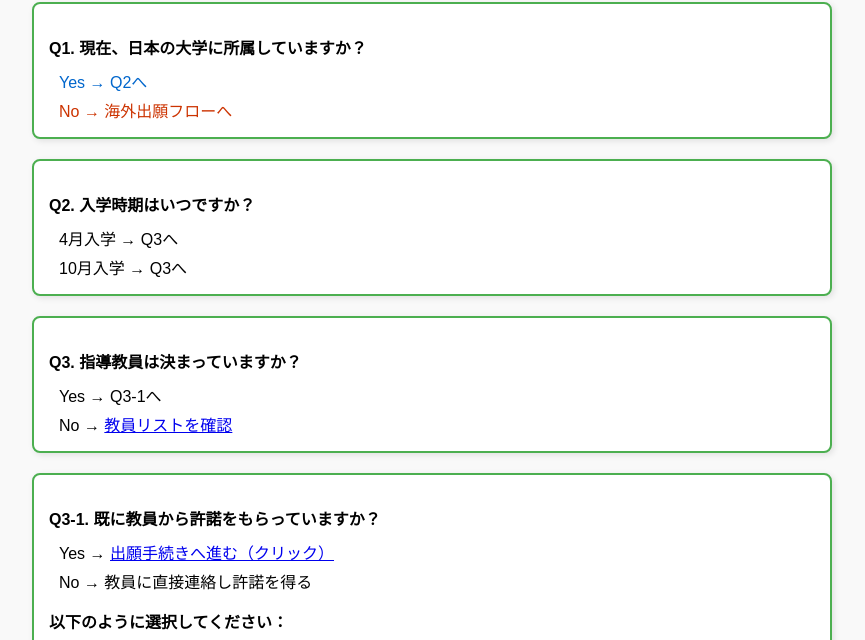
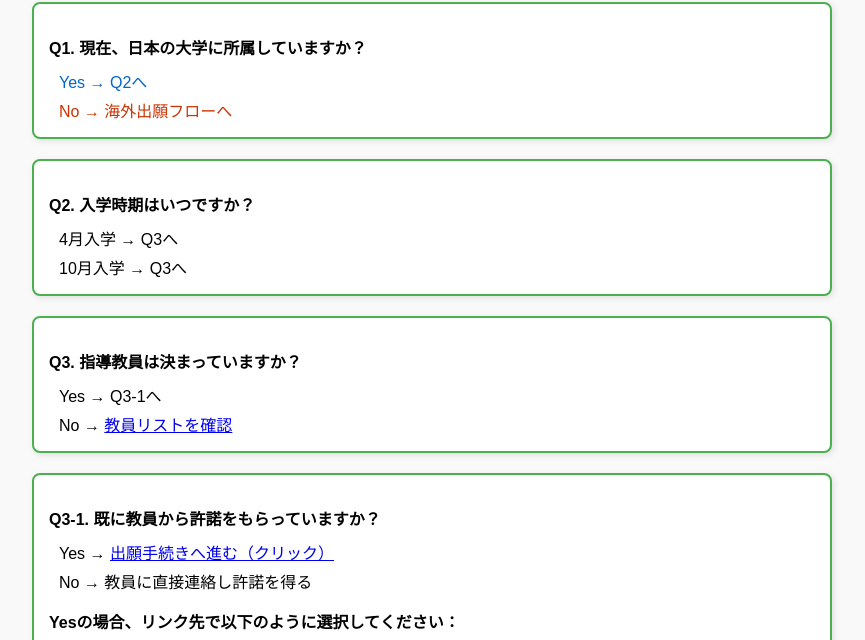
Before and after one commit to daisukekodaira/eme-admission-flowchart, a plain HTML site: page index.html in a window 1280 px wide. Shown: the part 115-755 px from the top of the page, without its empty margins (208-1073 px from the left). Drawn offline with Linux system fonts and the light colour scheme.

Commit message:
Clarify guidance text for application procedure in index.html

```diff
--- a/index.html
+++ b/index.html
@@ -45,7 +45,7 @@
                     <span>No → 教員に直接連絡し許諾を得る</span>
                 </div>
                 <div class="guide-image">
-                    <p>以下のように選択してください：</p>
+                    <p>Yesの場合、リンク先で以下のように選択してください：</p>
                     <img src="procedure-step1.png" alt="学位プログラム選択方法" style="width:100%; max-width:600px;">
                     <img src="procedure-step2.png" alt="出願方法選択方法" style="width:100%; max-width:600px;">
                 </div>
```
